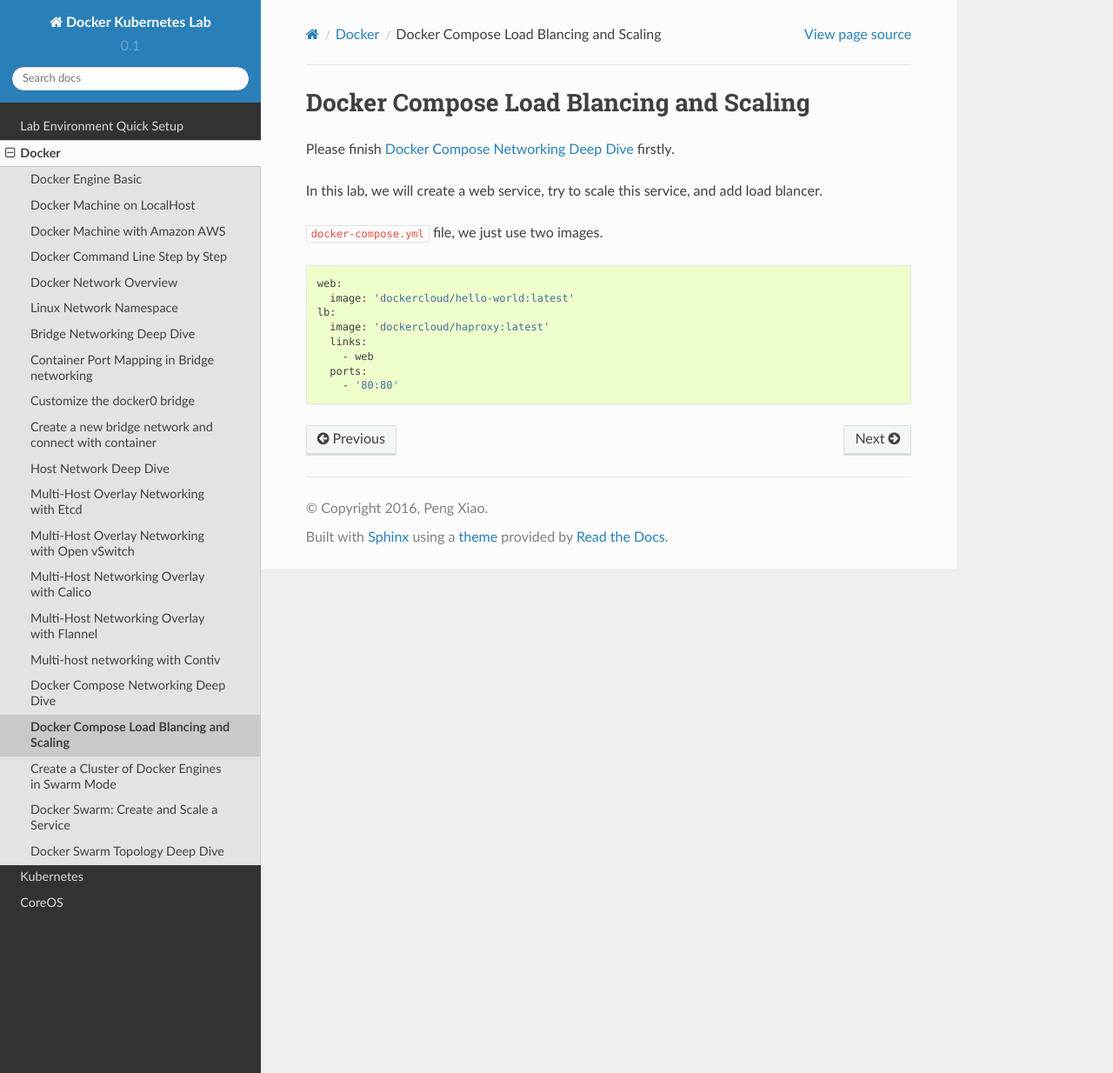
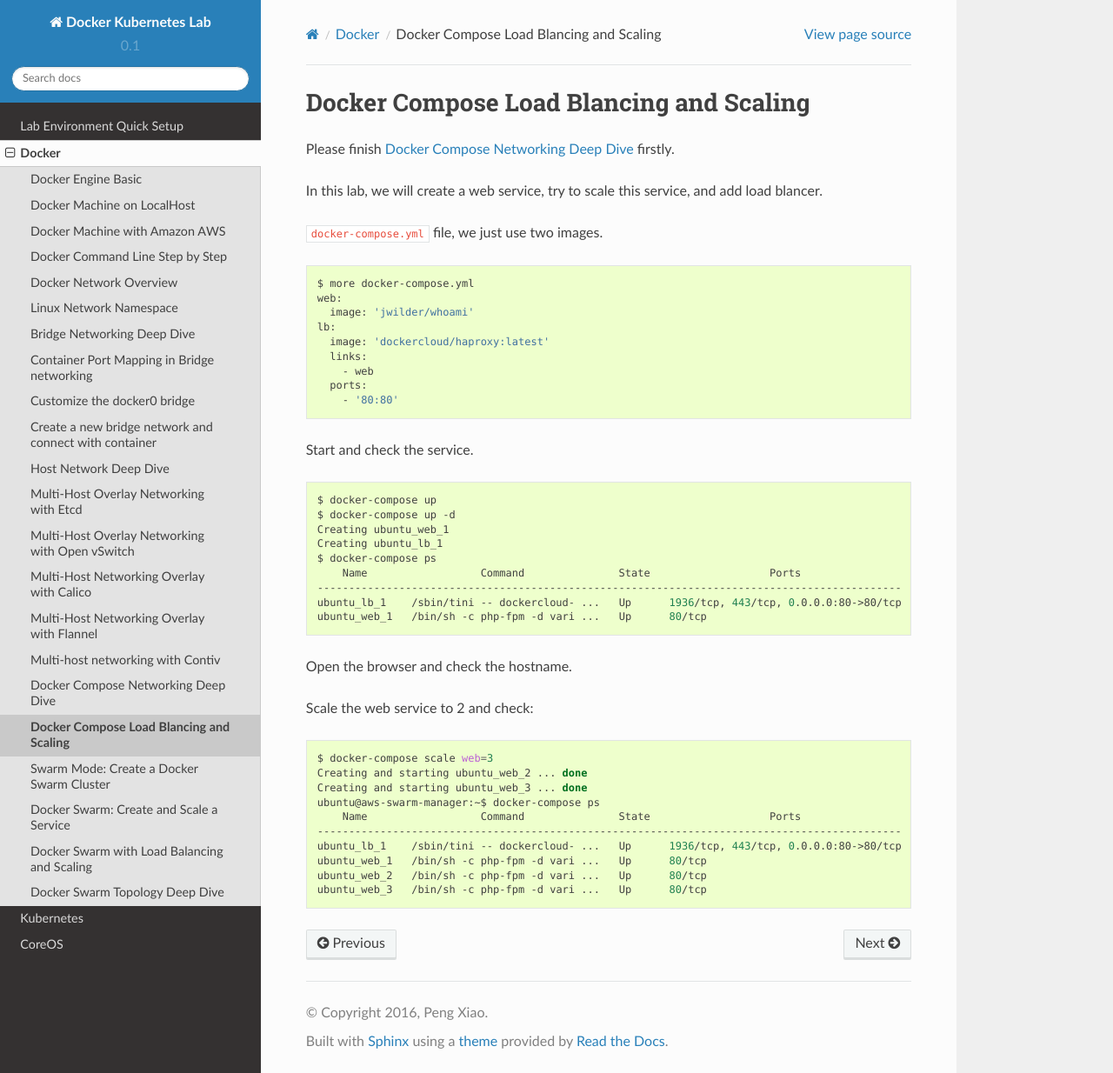
Before and after one commit to xiaopeng163/docker-k8s-lab, a Sphinx documentation site: the page built from docs/source/docker/docker-compose-lb-scale.rst, in a window 1280 px wide and 1234 px high. Shown: the whole window at 87% size. Built offline with Sphinx 7.4.7 and the Read the Docs theme 2.0.0, drawn with Linux system fonts in a browser that asks for light colours.

Commit message:
add swarm lb scale lab
Signed-off-by: Peng Xiao <xiaoquwl@gmail.com>

```diff
--- a/docs/source/docker.rst
+++ b/docs/source/docker.rst
@@ -24,4 +24,5 @@ Docker
    docker/docker-compose-lb-scale
    docker/docker-swarm
    docker/docker-swarm-service
+   docker/docker-swarm-lb-scale
    docker/docker-swarm-topo
--- a/docs/source/docker/docker-compose-lb-scale.rst
+++ b/docs/source/docker/docker-compose-lb-scale.rst
@@ -9,11 +9,43 @@ In this lab, we will create a web service, try to scale this service, and add lo
 
 .. code-block:: bash
 
+  $ more docker-compose.yml
   web:
-    image: 'dockercloud/hello-world:latest'
+    image: 'jwilder/whoami'
   lb:
     image: 'dockercloud/haproxy:latest'
     links:
       - web
     ports:
       - '80:80'
+
+Start and check the service.
+
+.. code-block:: bash
+
+  $ docker-compose up
+  $ docker-compose up -d
+  Creating ubuntu_web_1
+  Creating ubuntu_lb_1
+  $ docker-compose ps
+      Name                  Command               State                   Ports
+  ---------------------------------------------------------------------------------------------
+  ubuntu_lb_1    /sbin/tini -- dockercloud- ...   Up      1936/tcp, 443/tcp, 0.0.0.0:80->80/tcp
+  ubuntu_web_1   /bin/sh -c php-fpm -d vari ...   Up      80/tcp
+
+Open the browser and check the hostname.
+
+Scale the web service to 2 and check:
+
+.. code-block:: bash
+
+  $ docker-compose scale web=3
+  Creating and starting ubuntu_web_2 ... done
+  Creating and starting ubuntu_web_3 ... done
+  ubuntu@aws-swarm-manager:~$ docker-compose ps
+      Name                  Command               State                   Ports
+  ---------------------------------------------------------------------------------------------
+  ubuntu_lb_1    /sbin/tini -- dockercloud- ...   Up      1936/tcp, 443/tcp, 0.0.0.0:80->80/tcp
+  ubuntu_web_1   /bin/sh -c php-fpm -d vari ...   Up      80/tcp
+  ubuntu_web_2   /bin/sh -c php-fpm -d vari ...   Up      80/tcp
+  ubuntu_web_3   /bin/sh -c php-fpm -d vari ...   Up      80/tcp
--- a/docs/source/docker/docker-swarm.rst
+++ b/docs/source/docker/docker-swarm.rst
@@ -1,5 +1,5 @@
-Create a Cluster of Docker Engines in Swarm Mode
-================================================
+Swarm Mode: Create a Docker Swarm Cluster
+=========================================
 
 Docker swarm mode requires docker engine 1.12 or higher. This lab will need two docker engine host created by docker machine.
 
```
Also changed, not shown: docs/source/docker/docker-swarm-lb-scale.rst (added, +103 -0 lines), docs/source/docker/_image/docker-swarm-visual.png (added).
